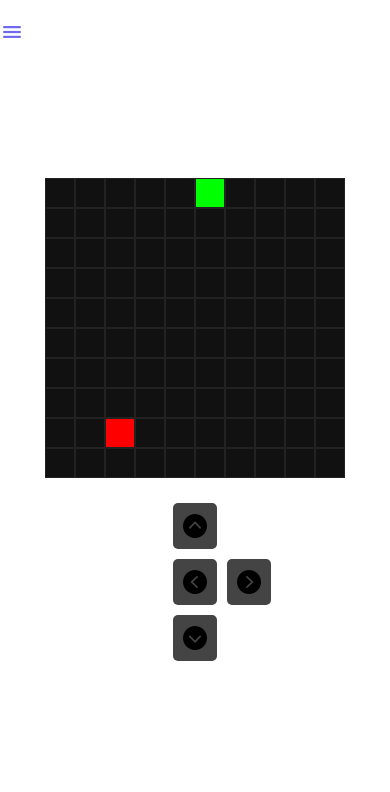
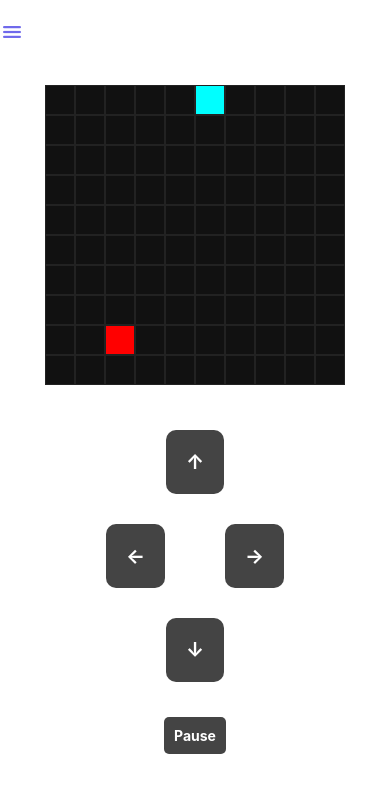
Before and after one commit to Mrsumpalumpa/cryptowallet-rn, a React Native app in the folder zappling-wallet/: screen /Snake in a window 390 px wide. Shown: the top 792 px of the page. Built offline with nearby package versions, Linux system fonts and the light colour scheme.

Commit message:
snake update

```diff
--- a/zappling-wallet/components/SnakeGame.tsx
+++ b/zappling-wallet/components/SnakeGame.tsx
@@ -1,7 +1,195 @@
+// import React, { useEffect, useState } from 'react';
+// import { View, StyleSheet, Text, TouchableOpacity, Alert } from 'react-native';
+// import AntDesign from '@expo/vector-icons/AntDesign';
+// import FontAwesome from '@expo/vector-icons/FontAwesome';
+
+// // Define the grid size and initial game state
+// const GRID_SIZE = 10;
+// const INITIAL_SNAKE = [{ x: 5, y: 5 }];
+// const INITIAL_DIRECTION = { x: 0, y: -1 }; // Moving up initially
+
+// interface Position {
+//   x: number;
+//   y: number;
+// }
+
+// const generateFood = (snake: Position[]): Position => {
+//     let newFood:Position;
+//     do {
+//       newFood = {
+//         x: Math.floor(Math.random() * GRID_SIZE),
+//         y: Math.floor(Math.random() * GRID_SIZE),
+//       };
+//     } while (snake.some(segment => segment.x === newFood.x && segment.y === newFood.y));
+//     return newFood;
+//   };
+
+// const SnakeGame: React.FC = () => {
+//   const [snake, setSnake] = useState<Position[]>(INITIAL_SNAKE);
+//   const [food, setFood] = useState<Position>(generateFood(INITIAL_SNAKE));
+//   const [direction, setDirection] = useState<Position>(INITIAL_DIRECTION);
+//   const [isGameOver, setIsGameOver] = useState(false);
+
+//   useEffect(() => {
+//     const intervalId = setInterval(moveSnake, 300); // Snake speed
+//     return () => clearInterval(intervalId);
+//   }, [snake, direction]);
+
+//   useEffect(() => {
+//     if (isGameOver) {
+//       Alert.alert('Game Over', 'You lost! Tap to restart.', [
+//         { text: 'Restart', onPress: resetGame },
+//       ]);
+//     }
+//   }, [isGameOver]);
+
+//   const moveSnake = () => {
+//     if (isGameOver) return;
+
+//     const newHead = {
+//       x: (snake[0].x + direction.x + GRID_SIZE) % GRID_SIZE,
+//       y: (snake[0].y + direction.y + GRID_SIZE) % GRID_SIZE,
+//     };
+
+//     if (isCollision(newHead)) {
+//       setIsGameOver(true);
+//       return;
+//     }
+
+//     const newSnake = [newHead, ...snake];
+
+//     if (newHead.x === food.x && newHead.y === food.y) {
+//       setFood(generateFood(newSnake));
+//     } else {
+//       newSnake.pop();
+//     }
+
+//     setSnake(newSnake);
+//   };
+
+//   const isCollision = (head: Position) => {
+//     return snake.some(segment => segment.x === head.x && segment.y === head.y);
+//   };
+
+
+
+//   const resetGame = () => {
+//     setSnake(INITIAL_SNAKE);
+//     setFood(generateFood(INITIAL_SNAKE));
+//     setDirection(INITIAL_DIRECTION);
+//     setIsGameOver(false);
+//   };
+
+//   const changeDirection = (newDirection: Position) => {
+//     if (
+//       direction.x + newDirection.x !== 0 ||
+//       direction.y + newDirection.y !== 0
+//     ) {
+//       setDirection(newDirection);
+//     }
+//   };
+
+//   return (
+//     <View style={styles.container}>
+//       <View style={styles.grid}>
+//         {Array.from({ length: GRID_SIZE }).map((_, row) => (
+//           <View key={row} style={styles.row}>
+//             {Array.from({ length: GRID_SIZE }).map((_, col) => (
+//               <View
+//                 key={`${row}-${col}`}
+//                 style={[
+//                   styles.cell,
+//                   snake.some(seg => seg.x === col && seg.y === row) && styles.snake,
+//                   food.x === col && food.y === row && styles.food,
+//                 ]}
+//               />
+//             ))}
+//           </View>
+//         ))}
+//       </View>
+//       <View style={styles.controls}>
+//         <TouchableOpacity
+//           style={styles.button}
+//           onPress={() => changeDirection({ x: 0, y: -1 })}>
+//             <AntDesign name="upcircle" size={24} color="black" />
+//           {/*<Text style={styles.buttonText}>Up</Text>*/}
+//         </TouchableOpacity>
+//         <View style={styles.horizontalControls}>
+//           <TouchableOpacity
+//             style={styles.button}
+//             onPress={() => changeDirection({ x: -1, y: 0 })}>
+//               <AntDesign name="leftcircle" size={24} color="black" />
+//             {/*<Text style={styles.buttonText}>Left</Text>*/}
+//           </TouchableOpacity>
+//           <TouchableOpacity
+//             style={styles.button}
+//             onPress={() => changeDirection({ x: 1, y: 0 })}>
+//               <AntDesign name="rightcircle" size={24} color="black" />
+//             {/*<Text style={styles.buttonText}>Right</Text>*/}
+//           </TouchableOpacity>
+//         </View>
+//         <TouchableOpacity
+//           style={styles.button}
+//           onPress={() => changeDirection({ x: 0, y: 1 })}>
+//             <AntDesign name="downcircle" size={24} color="black" />
+//           {/*<Text style={styles.buttonText}>Down</Text>*/}
+//         </TouchableOpacity>
+//       </View>
+//     </View>
+//   );
+// };
+
+// const styles = StyleSheet.create({
+//   container: {
+//     flex: 1,
+//     justifyContent: 'center',
+//     alignItems: 'center',
+//     backgroundColor: 'transparent',
+//   },
+//   grid: {
+//     width: 300,
+//     height: 300,
+//     backgroundColor: '#111',
+//   },
+//   row: {
+//     flexDirection: 'row',
+//     flex: 1,
+//   },
+//   cell: {
+//     flex: 1,
+//     borderWidth: 0.5,
+//     borderColor: '#222',
+//   },
+//   snake: {
+//     backgroundColor: '#0f0',
+//   },
+//   food: {
+//     backgroundColor: '#f00',
+//   },
+//   controls: {
+//     marginTop: 20,
+//     alignItems: 'center',
+//   },
+//   horizontalControls: {
+//     flexDirection: 'row',
+//     justifyContent: 'space-between',
+//     width: '50%',
+//   },
+//   button: {
+//     backgroundColor: '#444',
+//     padding: 10,
+//     margin: 5,
+//     borderRadius: 5,
+//   },
+//   buttonText: {
+//     color: '#fff',
+//     fontWeight: 'bold',
+//   },
+// });
+
+// export default SnakeGame;
 import React, { useEffect, useState } from 'react';
 import { View, StyleSheet, Text, TouchableOpacity, Alert } from 'react-native';
-import AntDesign from '@expo/vector-icons/AntDesign';
-import FontAwesome from '@expo/vector-icons/FontAwesome';
 
 // Define the grid size and initial game state
 const GRID_SIZE = 10;
@@ -12,7 +200,6 @@ interface Position {
   x: number;
   y: number;
 }
-
 const generateFood = (snake: Position[]): Position => {
     let newFood:Position;
     do {
@@ -29,11 +216,13 @@ const SnakeGame: React.FC = () => {
   const [food, setFood] = useState<Position>(generateFood(INITIAL_SNAKE));
   const [direction, setDirection] = useState<Position>(INITIAL_DIRECTION);
   const [isGameOver, setIsGameOver] = useState(false);
+  const [isPaused, setIsPaused] = useState(false);
 
   useEffect(() => {
+    if (isPaused || isGameOver) return;
     const intervalId = setInterval(moveSnake, 300); // Snake speed
     return () => clearInterval(intervalId);
-  }, [snake, direction]);
+  }, [snake, direction, isPaused]);
 
   useEffect(() => {
     if (isGameOver) {
@@ -78,6 +267,7 @@ const SnakeGame: React.FC = () => {
     setFood(generateFood(INITIAL_SNAKE));
     setDirection(INITIAL_DIRECTION);
     setIsGameOver(false);
+    setIsPaused(false);
   };
 
   const changeDirection = (newDirection: Position) => {
@@ -87,6 +277,10 @@ const SnakeGame: React.FC = () => {
     ) {
       setDirection(newDirection);
     }
+  };
+
+  const togglePause = () => {
+    setIsPaused(!isPaused);
   };
 
   return (
@@ -99,7 +293,8 @@ const SnakeGame: React.FC = () => {
                 key={`${row}-${col}`}
                 style={[
                   styles.cell,
-                  snake.some(seg => seg.x === col && seg.y === row) && styles.snake,
+                  snake.some((seg, idx) => seg.x === col && seg.y === row && idx === 0) && styles.snakeHead,
+                  snake.some((seg, idx) => seg.x === col && seg.y === row && idx !== 0) && styles.snake,
                   food.x === col && food.y === row && styles.food,
                 ]}
               />
@@ -107,34 +302,40 @@ const SnakeGame: React.FC = () => {
           </View>
         ))}
       </View>
-      <View style={styles.controls}>
+      <View style={styles.dPadContainer}>
+        <View style={styles.rowSpacer} />
         <TouchableOpacity
-          style={styles.button}
+          style={styles.dPadButton}
           onPress={() => changeDirection({ x: 0, y: -1 })}>
-            <AntDesign name="upcircle" size={24} color="black" />
-          {/*<Text style={styles.buttonText}>Up</Text>*/}
+          <Text style={styles.dPadText}>↑</Text>
         </TouchableOpacity>
-        <View style={styles.horizontalControls}>
+        <View style={styles.rowSpacer} />
+        <View style={styles.dPadRow}>
           <TouchableOpacity
-            style={styles.button}
+            style={styles.dPadButton}
             onPress={() => changeDirection({ x: -1, y: 0 })}>
-              <AntDesign name="leftcircle" size={24} color="black" />
-            {/*<Text style={styles.buttonText}>Left</Text>*/}
+            <Text style={styles.dPadText}>←</Text>
           </TouchableOpacity>
+          <View style={styles.dPadCenter} />
           <TouchableOpacity
-            style={styles.button}
+            style={styles.dPadButton}
             onPress={() => changeDirection({ x: 1, y: 0 })}>
-              <AntDesign name="rightcircle" size={24} color="black" />
-            {/*<Text style={styles.buttonText}>Right</Text>*/}
+            <Text style={styles.dPadText}>→</Text>
           </TouchableOpacity>
         </View>
+        <View style={styles.rowSpacer} />
         <TouchableOpacity
-          style={styles.button}
+          style={styles.dPadButton}
           onPress={() => changeDirection({ x: 0, y: 1 })}>
-            <AntDesign name="downcircle" size={24} color="black" />
-          {/*<Text style={styles.buttonText}>Down</Text>*/}
+          <Text style={styles.dPadText}>↓</Text>
         </TouchableOpacity>
+        <View style={styles.rowSpacer} />
       </View>
+      <TouchableOpacity
+        style={[styles.button, styles.pauseButton]}
+        onPress={togglePause}>
+        <Text style={styles.buttonText}>{isPaused ? 'Resume' : 'Pause'}</Text>
+      </TouchableOpacity>
     </View>
   );
 };
@@ -155,6 +356,12 @@ const styles = StyleSheet.create({
     flexDirection: 'row',
     flex: 1,
   },
+  button: {
+        backgroundColor: '#444',
+        padding: 10,
+        margin: 5,
+        borderRadius: 5,
+      },
   cell: {
     flex: 1,
     borderWidth: 0.5,
@@ -163,23 +370,43 @@ const styles = StyleSheet.create({
   snake: {
     backgroundColor: '#0f0',
   },
+  snakeHead: {
+    backgroundColor: '#0ff',
+  },
   food: {
     backgroundColor: '#f00',
   },
-  controls: {
+  dPadContainer: {
     marginTop: 20,
     alignItems: 'center',
   },
-  horizontalControls: {
+  dPadRow: {
     flexDirection: 'row',
-    justifyContent: 'space-between',
-    width: '50%',
+    justifyContent: 'center',
+    alignItems: 'center',
   },
-  button: {
+  dPadButton: {
     backgroundColor: '#444',
-    padding: 10,
+    padding: 20,
     margin: 5,
-    borderRadius: 5,
+    borderRadius: 10,
+    justifyContent: 'center',
+    alignItems: 'center',
+  },
+  dPadCenter: {
+    width: 50,
+    height: 50,
+  },
+  dPadText: {
+    color: '#fff',
+    fontSize: 20,
+    fontWeight: 'bold',
+  },
+  rowSpacer: {
+    height: 20,
+  },
+  pauseButton: {
+    marginTop: 10,
   },
   buttonText: {
     color: '#fff',
```
